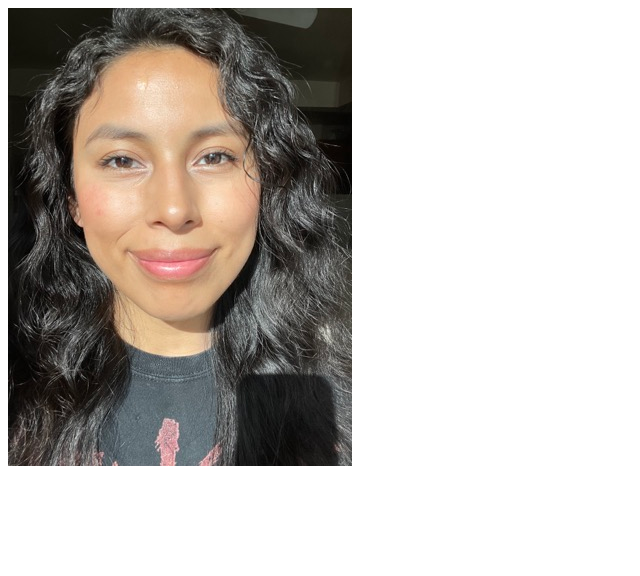
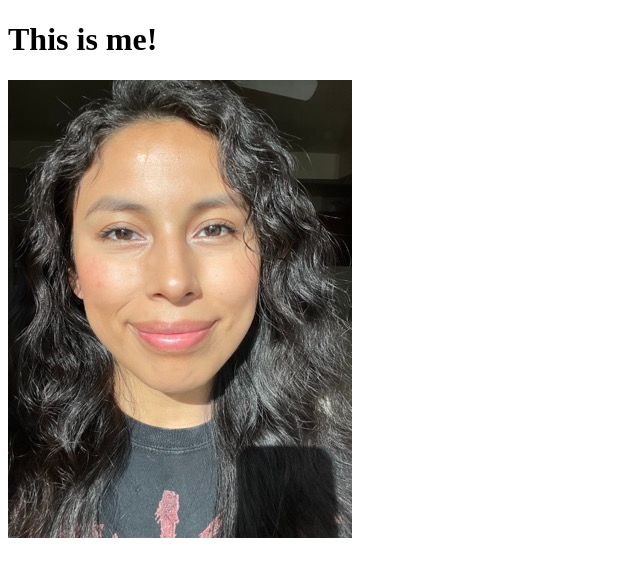
Before and after one commit to CIT82/mariab-pub, a plain HTML site: page pages/index.html in a window 1280 px wide. Shown: the whole page, without its empty margins (0-640 px from the left). Drawn offline with Linux system fonts and the light colour scheme.

Commit message:
updating body with h1

```diff
--- a/pages/index.html
+++ b/pages/index.html
@@ -3,9 +3,10 @@
   <head>
     <meta charset="utf-8" />
     <meta name="viewport" content="width=device-width" />
-    <title>My test page</title>
+    <title>Maria Batres</title>
   </head>
   <body>
+    <h1>This is me!</h1>
     <img src="../images/mariabatres.jpg" alt="My test image" />
   </body>
 </html>
```
